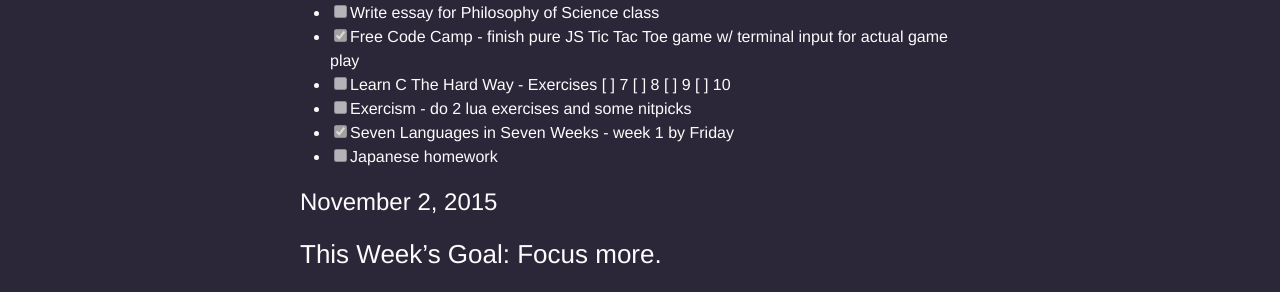
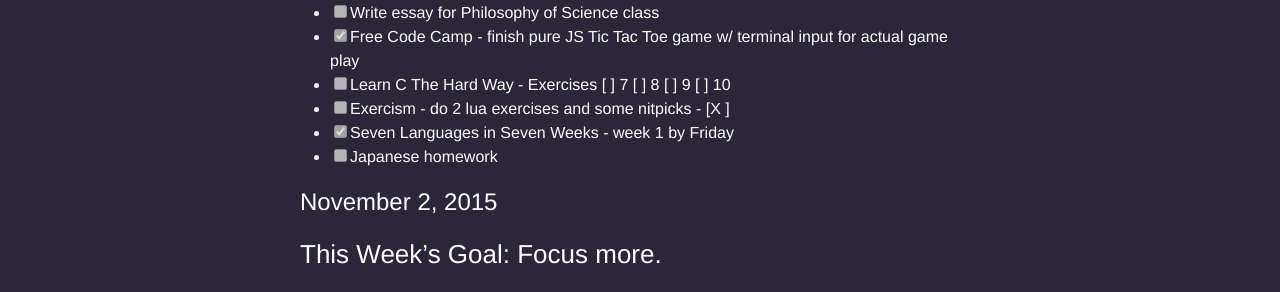
Before and after one commit to kirakirakira/blog, a Jekyll site: the page built from personal-goals.md, in a window 1280 px wide and 900 px high, scrolled down 612 px. Shown: the part 160-452 px from the top of the window. Built offline with Jekyll 4.4.1, drawn with Linux system fonts in a browser that asks for light colours; Markdown is read by kramdown in place of the engine named in the settings.

```diff
--- a/personal-goals.md
+++ b/personal-goals.md
@@ -29,7 +29,7 @@ Why? I realized what I have been doing and what I want to do is all over the pla
 - [ ] Write essay for Philosophy of Science class
 - [X] Free Code Camp - finish pure JS Tic Tac Toe game w/ terminal input for actual game play
 - [ ] Learn C The Hard Way - Exercises [ ] 7 [ ] 8 [ ] 9 [ ] 10
-- [ ] Exercism - do 2 lua exercises and some nitpicks
+- [ ] Exercism - do 2 lua exercises and some nitpicks - [X ]
 - [X] Seven Languages in Seven Weeks - week 1 by Friday
 - [ ] Japanese homework
 
```
